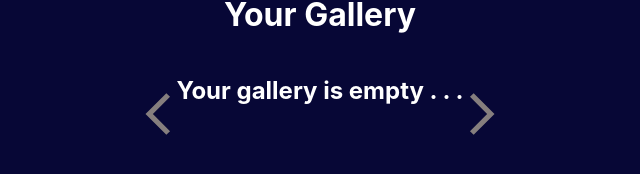
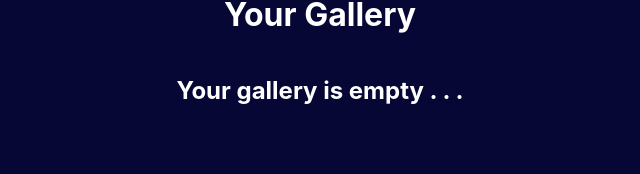
Before and after one commit to Varvikko455/Image-Gallery, a React (Create React App) app in the folder flickr-image-gallery/: page / in a window 1280 px wide. Both pictures are taken after a click on the button "Show Gallery". Shown: the part 292-466 px from the top of the page, without its empty margins (320-960 px from the left). Built offline with nearby package versions, Linux system fonts and the light colour scheme.

Commit message:
small test fix

```diff
--- a/flickr-image-gallery/src/App.jsx
+++ b/flickr-image-gallery/src/App.jsx
@@ -67,10 +67,11 @@ function App() {
 
       <div className={styles.imageContainer}>
         {/* Condition to map images when it's not equal to null and state is true */}
-        {images !== null && showImages && images.map((image) => {
+        {images !== null && showImages && images.map((image, key) => {
           return  <Image image={image}
                          setGallery={(gallery) => setGallery(gallery)}
                          gallery={gallery}
+                         key={key}
                          />
         })}
       </div>
--- a/flickr-image-gallery/src/components/Gallery/Gallery.jsx
+++ b/flickr-image-gallery/src/components/Gallery/Gallery.jsx
@@ -22,8 +22,12 @@ function GalleryImage({ gallery }) {
         {/* Condition if the array is empty show this message */}
         {gallery.length === 0 && <h2>Your gallery is empty . . .</h2>}
 
-        <MdOutlineArrowBackIosNew className={`button left`} onClick={() => prevSlide()} />
-        <MdOutlineArrowForwardIos className={`button right`} onClick={() => nextSlide()} />
+        {gallery.length !== 0 && (
+          <>
+            <MdOutlineArrowBackIosNew className={`button left`} onClick={() => prevSlide()} />
+            <MdOutlineArrowForwardIos className={`button right`} onClick={() => nextSlide()} />
+          </>
+        )}
 
         {/* Mapping out array from gallery props and uses the data to fill source in each gallery image with a larger resolution */}
         {gallery.map((picture, index) => {
```
